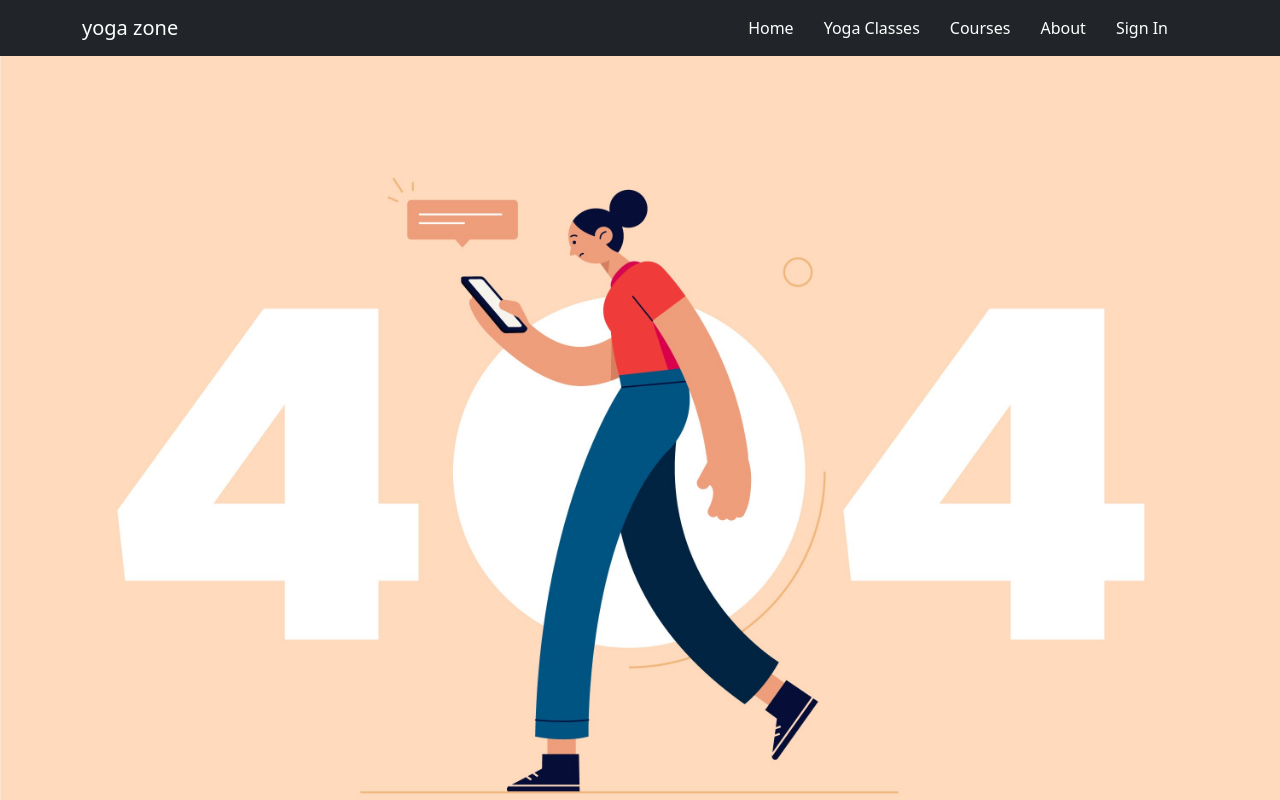
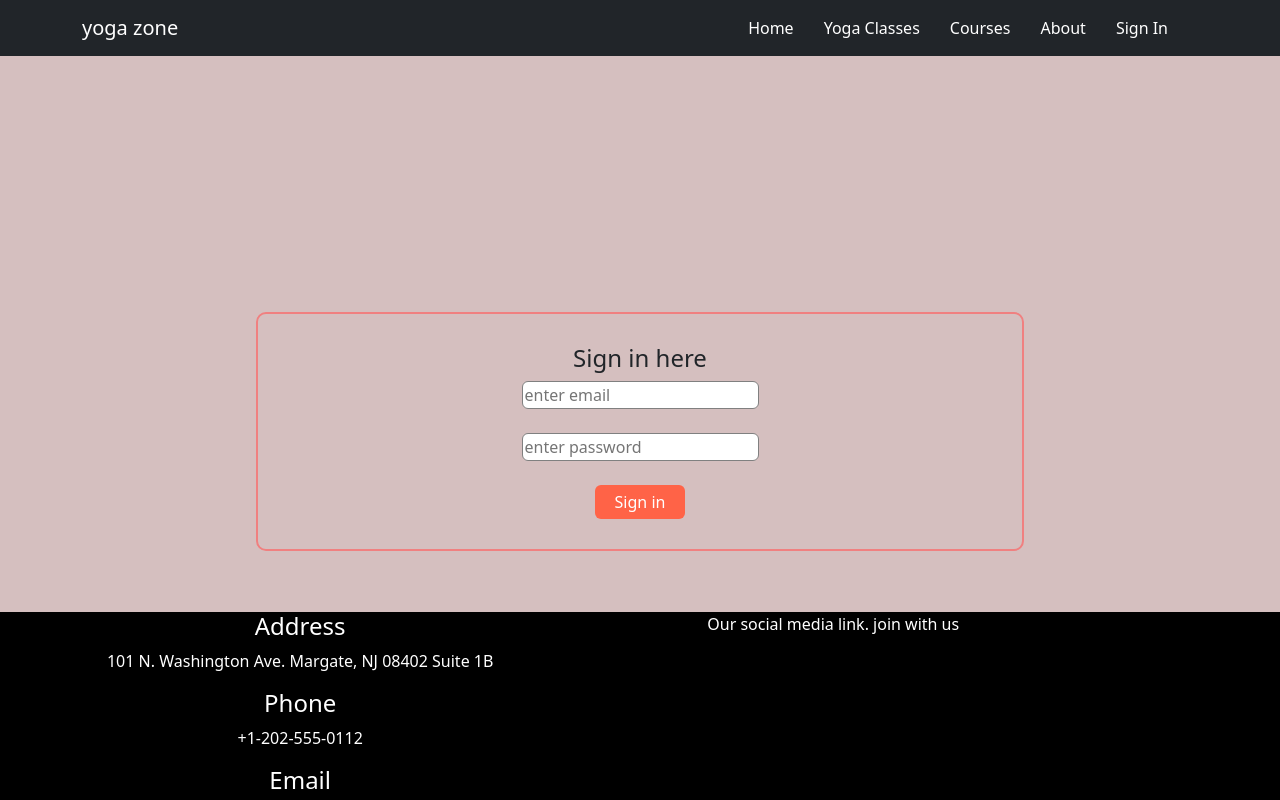
Before and after one commit to Alok-Codecamp/Yoga-zone, a React (Create React App) app: page /signIn in a window 1280 px wide. Shown: the top 800 px of the page. Built offline with nearby package versions, Linux system fonts and the light colour scheme.

Commit message:
sign in page edited

```diff
--- a/src/App.js
+++ b/src/App.js
@@ -7,6 +7,7 @@ import Footer from './components/Footer/Footer';
 import Classes from './components/Classes/Classes';
 import Courses from './components/Courses/Courses';
 import NotFound from './components/NotFound/NotFound';
+import SignIn from './components/SignIn/SignIn';
 
 function App() {
   return (
@@ -29,6 +30,9 @@ function App() {
       <Route path="/about">
         <About></About>
       </Route>
+      <Route path="/signIn">
+        <SignIn></SignIn>
+        </Route>
       <Route path="*">
         <NotFound></NotFound>
       </Route>
--- /dev/null
+++ b/src/components/SignIn/SignIn.css
@@ -0,0 +1,32 @@
+.signIn{
+    height: 300px;
+}
+
+.login-form{
+    border: 2px solid lightcoral;
+    margin-top: 20%;
+    margin-left: 20%;
+    margin-right: 20%;
+    padding: 30px;
+    border-radius: 10px;
+}
+
+.login-form input{
+    border-radius: 6px;
+    border: 1px solid gray;
+}
+
+.login-form input:focus{
+    outline: 2px solid lightcoral;
+}
+
+.signIn button{
+        border: none;
+        background-color: tomato;
+        border-radius: 6px;
+        color: white;
+        padding-left: 20px;
+        padding-right: 20px;
+        padding-top: 5px;
+        padding-bottom: 5px;
+}
--- a/src/components/SignIn/SignIn.js
+++ b/src/components/SignIn/SignIn.js
@@ -1,9 +1,25 @@
 import React from 'react';
+import { useHistory } from 'react-router';
+import './SignIn.css'
 
 const SignIn = () => {
+    const history=useHistory()
+    const handleLogin=()=>{
+        history.push('/home')
+    }
     return (
-        <div>
-            <h1>This is signIn page</h1>
+        <div className="signIn">
+
+           <div>
+            <form action="" className='login-form'>
+            <h4>Sign in here</h4>
+                <input type="email" placeholder="enter email" required/> <br /><br />
+                <input type="password" placeholder="enter password" /><br />
+                <br />
+                <button onClick={handleLogin}>Sign in</button>
+
+            </form>
+           </div>
         </div>
     );
 };
```
